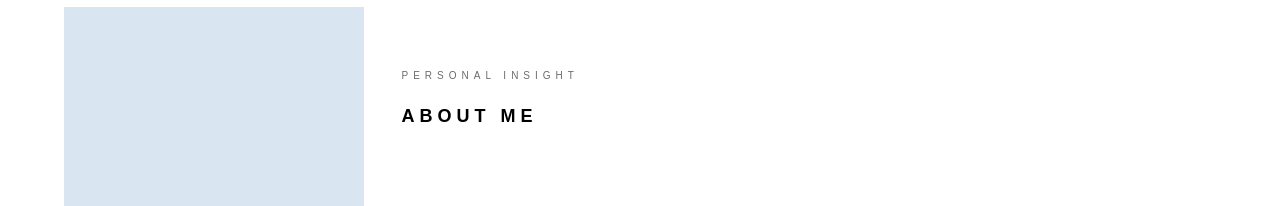
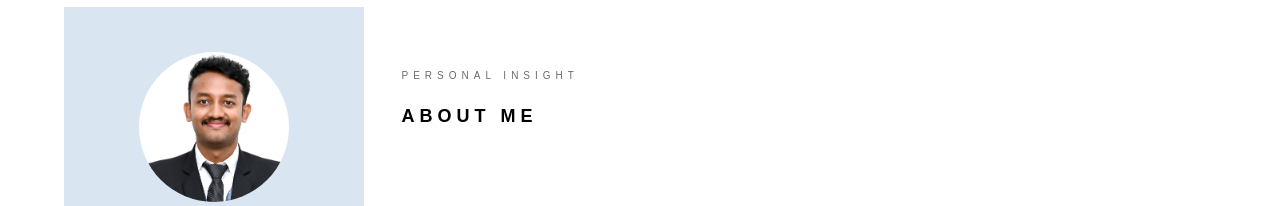
Before and after one commit to ribupb/portfolio, a plain HTML site: page index.html in a window 1280 px wide. Shown: the part 83-289 px from the top of the page. Drawn offline with Linux system fonts and the light colour scheme; the site is published under a folder, as on GitHub Pages, so addresses that start at the root find nothing; a web font is replaced by a local one.

Commit message:
thrid commit

```diff
--- a/index.html
+++ b/index.html
@@ -62,7 +62,7 @@
 				aria-expanded="false" aria-controls="navbar"><i></i></a>
 			<aside id="colorlib-aside" role="complementary" class="border js-fullheight">
 				<div class="text-center">
-					<div class="author-img" style="background-image:url(/images/Profile.jpeg)"></div>
+					<div class="author-img" style="background-image:url(images/Profile.jpeg)"></div>
 					<!-- Add your name -->
 					<h1 id="colorlib-logo"><a href="index.html">Ribu P B</a></h1>
 					<span class="position"><a
```
